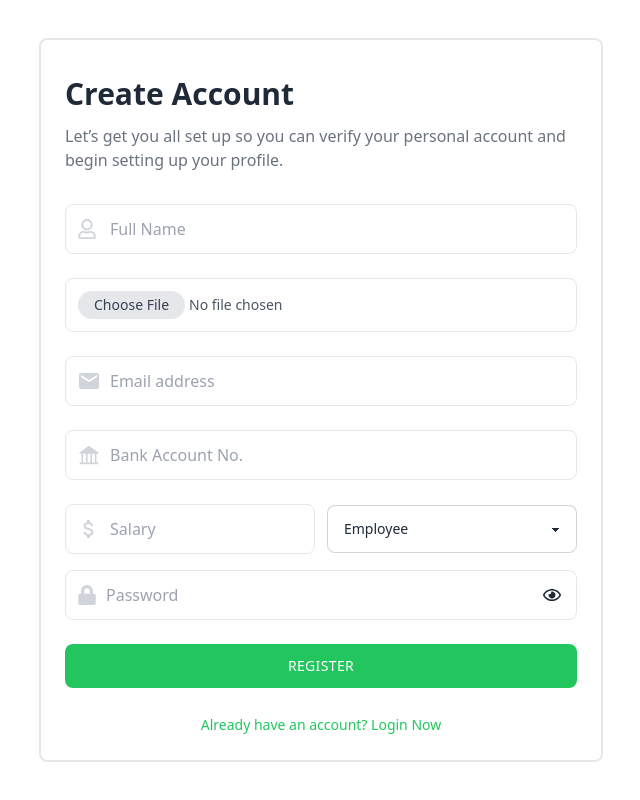
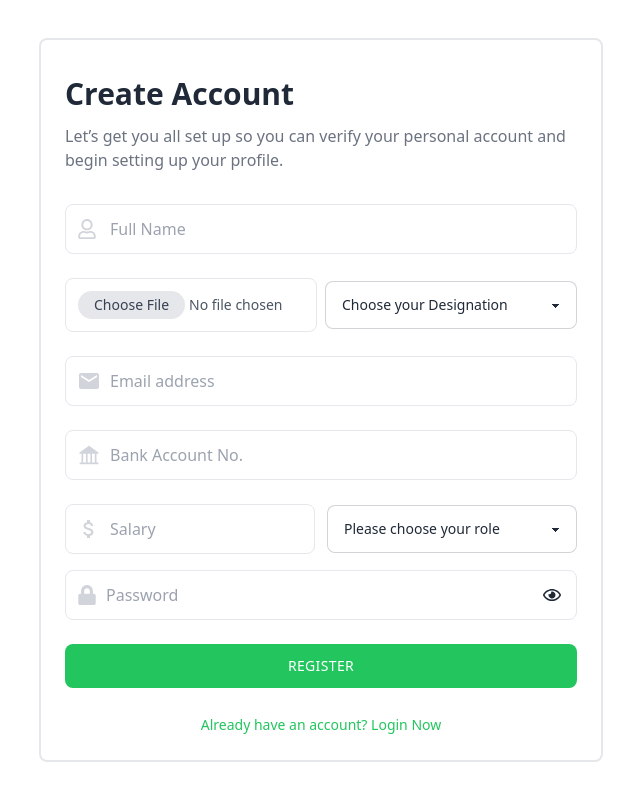
Before and after one commit to snehashisroyofficial/employee-hub-client, a React (Vite) app: page /register in a window 1280 px wide. Shown: the whole page, without its empty margins (319-959 px from the left). Built offline with nearby package versions, Linux system fonts and the light colour scheme; no server answers.

Commit message:
dashboard configure based on user role

```diff
--- a/package.json
+++ b/package.json
@@ -12,6 +12,7 @@
   "dependencies": {
     "@heroicons/react": "^2.1.3",
     "@material-tailwind/react": "^2.1.9",
+    "@tanstack/react-query": "^5.40.0",
     "axios": "^1.7.2",
     "firebase": "^10.12.2",
     "flowbite": "^2.3.0",
--- a/src/AuthProvider/AuthProvider.jsx
+++ b/src/AuthProvider/AuthProvider.jsx
@@ -17,21 +17,24 @@ export const AuthContext = createContext(null);
 const AuthProvider = ({ children }) => {
   const auth = getAuth(app);
   const [user, setUser] = useState(null);
-
+  const [loading, setLoading] = useState(true);
   const googleProvider = new GoogleAuthProvider();
 
   //create account with Email
   const createUser = (email, password) => {
+    setLoading(true);
     return createUserWithEmailAndPassword(auth, email, password);
   };
 
   // login account with email
   const signInUser = (email, password) => {
+    setLoading(true);
     return signInWithEmailAndPassword(auth, email, password);
   };
 
   // google login
   const googleSignIn = () => {
+    setLoading(true);
     return signInWithPopup(auth, googleProvider);
   };
 
@@ -43,6 +46,7 @@ const AuthProvider = ({ children }) => {
   useEffect(() => {
     const unsubscribe = onAuthStateChanged(auth, (currentUser) => {
       setUser(currentUser);
+      setLoading(false);
     });
     return () => {
       return unsubscribe();
@@ -55,6 +59,7 @@ const AuthProvider = ({ children }) => {
     user,
     googleSignIn,
     logoutUser,
+    loading,
   };
 
   return (
--- /dev/null
+++ b/src/Hooks/useRole.jsx
@@ -0,0 +1,22 @@
+import { useQuery } from "@tanstack/react-query";
+
+import useAuth from "./useAuth";
+import useAxiosPublic from "./useAxiosPublic";
+
+const useRole = () => {
+  const { user, loading } = useAuth();
+  const axiosPublic = useAxiosPublic();
+  const { data: role } = useQuery({
+    queryKey: [user?.email, "role"],
+    enabled: !loading,
+    queryFn: async () => {
+      const res = await axiosPublic.get(`/users/${user?.email}`);
+      console.log(res.data.role);
+      return res.data.role;
+    },
+  });
+  console.log(role);
+  return [role];
+};
+
+export default useRole;
--- a/src/Layout/Dashboard.jsx
+++ b/src/Layout/Dashboard.jsx
@@ -7,13 +7,13 @@ import { GrHomeRounded } from "react-icons/gr";
 import { FaUsers } from "react-icons/fa";
 import { RiProgress3Line } from "react-icons/ri";
 import { MdOutlineContactSupport } from "react-icons/md";
+import useRole from "../Hooks/useRole";
 //
 
 const Dashboard = () => {
   const { user } = useAuth();
-
-  const role = "admin";
-
+  const [role] = useRole();
+  console.log(role);
   const employeeLinks = (
     <>
       <li>
@@ -94,7 +94,7 @@ const Dashboard = () => {
           <h1 className="text-4xl font-bold">Hi Bro! , {user?.displayName}</h1>
         )}
 
-        <h1 className="text-2xl mt-10">Employee Dashboard</h1>
+        <h1 className="text-2xl mt-10 capitalize">{role} Dashboard</h1>
         <ul className="font-semibold text-xl space-y-4 py-10">
           {role === "admin"
             ? adminLinks
--- a/src/Pages/Authentication/Register/Register.jsx
+++ b/src/Pages/Authentication/Register/Register.jsx
@@ -48,6 +48,18 @@ const Register = () => {
     const password = data.password;
     const image = res.data.data.display_url;
 
+    const userDetails = {
+      name: data.fullName,
+      email: data.email,
+      imageUrl: res.data.data.display_url,
+      bank_account_no: data.bankAccountNo,
+      salary: data.salary,
+      designation: data.designation,
+      role: data.role,
+      isVerified: "false",
+    };
+
+    console.log(userDetails);
     // use create
 
     createUser(email, password)
@@ -56,6 +68,20 @@ const Register = () => {
           displayName: name,
           photoURL: image,
         }).then(() => {
+          axiosPublic
+            .post("/users", userDetails)
+            .then(() =>
+              Swal.fire({
+                icon: "success",
+                title: "Registration Successfull",
+                showConfirmButton: false,
+                timer: 1500,
+              })
+            )
+            .catch((error) => {
+              console.log(error.message);
+            });
+
           reset();
           Swal.fire({
             icon: "success",
@@ -113,7 +139,8 @@ const Register = () => {
             </div>
 
             {/* file | col 2 */}
-            <div className="mt-6">
+            <div className="flex gap-2 items-center mt-6">
+              <div className="w-full">
                 <div>
                   <input
                     type="file"
@@ -126,6 +153,31 @@ const Register = () => {
                     This field is required
                   </span>
                 )}
+              </div>
+
+              {/* designation  */}
+              <div className="w-full">
+                <select
+                  defaultValue=""
+                  className="select select-bordered w-full "
+                  {...register("designation", { required: true })}
+                >
+                  <option disabled value="">
+                    Choose your Designation
+                  </option>
+                  <option value="Sales Assistant">Sales Assistant</option>
+                  <option value="Social Media executive">
+                    Social Media executive
+                  </option>
+                  <option value="Digital Marketer">Digital Marketer</option>
+                </select>
+
+                {errors.designation && (
+                  <span className="text-red-500 text-sm">
+                    This field is required
+                  </span>
+                )}
+              </div>
             </div>
 
             {/* email | col 3  */}
@@ -196,17 +248,18 @@ const Register = () => {
 
               <div className="w-full">
                 <select
+                  defaultValue=""
                   className="select select-bordered w-full "
-                  {...register("options", { required: true })}
+                  {...register("role", { required: true })}
                 >
-                  <option disabled defaultValue>
+                  <option disabled value="">
                     Please choose your role
                   </option>
                   <option value="employee">Employee</option>
                   <option value="hr">Hr</option>
                 </select>
 
-                {errors.salary && (
+                {errors.role && (
                   <span className="text-red-500 text-sm">
                     This field is required
                   </span>
--- a/src/Shared/Navbar/Headers.jsx
+++ b/src/Shared/Navbar/Headers.jsx
@@ -53,7 +53,7 @@ const Headers = () => {
               className="w-full font-semibold px-5 py-4  hover:text-orange-500
               "
             >
-              <Link>Dashboard</Link>
+              <Link to="/dashboard">Dashboard</Link>
             </li>
             <li
               className="w-full font-semibold px-5 py-4  hover:text-orange-500
--- a/src/main.jsx
+++ b/src/main.jsx
@@ -4,11 +4,16 @@ import "./index.css";
 import { RouterProvider } from "react-router-dom";
 import route from "./Routes/Route.jsx";
 import AuthProvider from "./AuthProvider/AuthProvider.jsx";
+import { QueryClient, QueryClientProvider } from "@tanstack/react-query";
+
+const queryClient = new QueryClient();
 
 ReactDOM.createRoot(document.getElementById("root")).render(
   <React.StrictMode>
-    <AuthProvider>
-      <RouterProvider router={route}></RouterProvider>
-    </AuthProvider>
+    <QueryClientProvider client={queryClient}>
+      <AuthProvider>
+        <RouterProvider router={route}></RouterProvider>
+      </AuthProvider>
+    </QueryClientProvider>
   </React.StrictMode>
 );
```
Also changed, not shown: 1 other file (tests, documents, lock files or other folders). Lines whose indentation alone changed are shown as unchanged.
